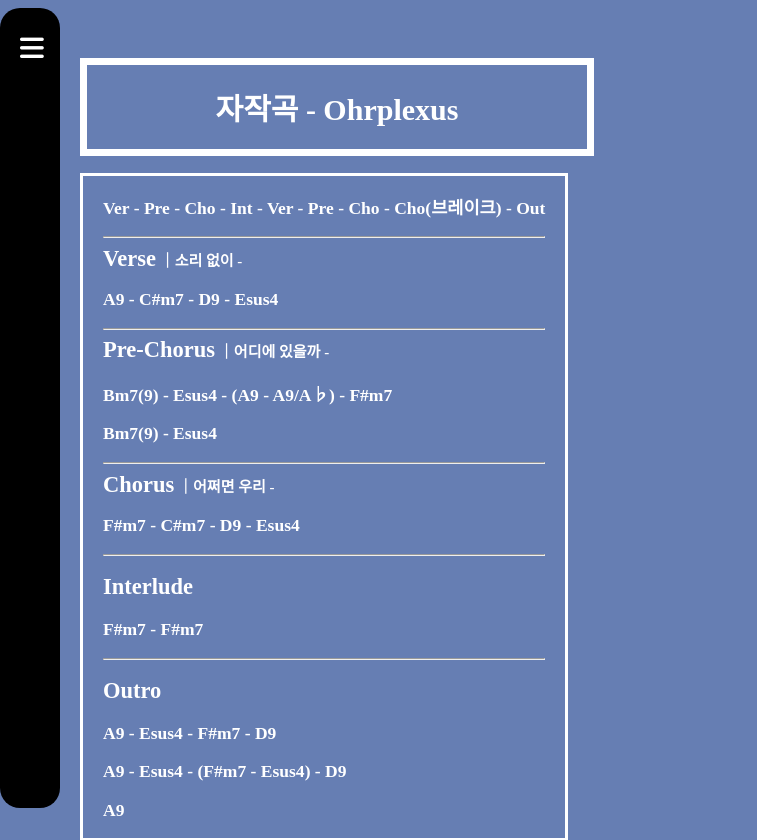
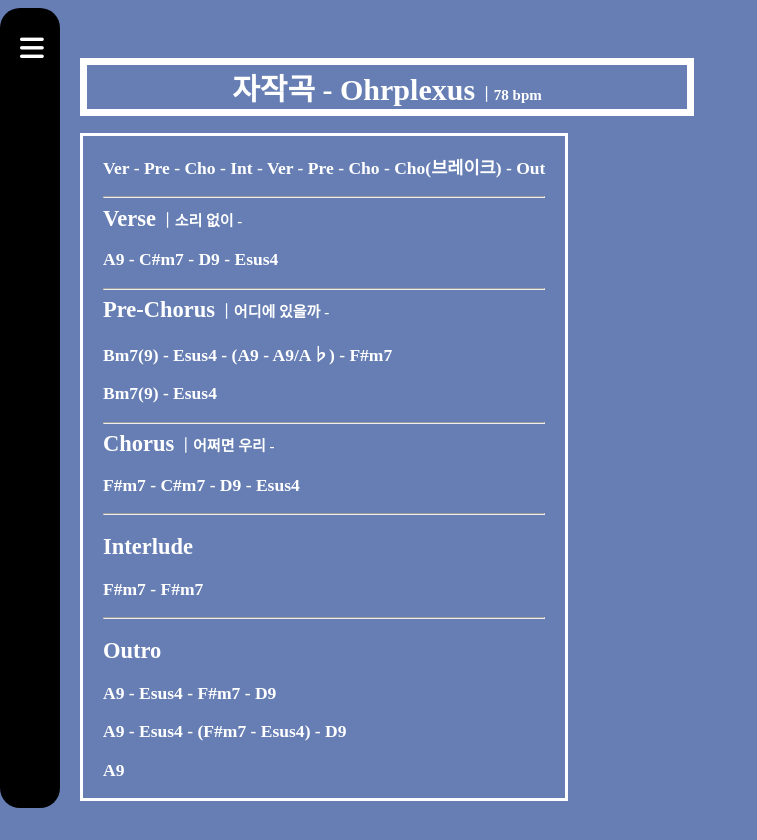
Before and after one commit to k0604/Ohrplexus, a plain HTML site: page index.html in a window 1280 px wide. Shown: the top 840 px of the page, without its empty margins (0-757 px from the left). Drawn offline with Linux system fonts and the light colour scheme.

Commit message:
Update index.html

```diff
--- a/index.html
+++ b/index.html
@@ -18,7 +18,7 @@
       }
       .class_2 {
         text-align: center;
-        width:500px;
+        width:600px;
         padding: 0px;
         border: 7px solid #ffffff;
       }
@@ -110,7 +110,7 @@
   <div class="class_1">
     <a id="자작곡">
       <div class="class_2">
-       <h1>자작곡 - Ohrplexus</h1>
+       <h1 style="display:inline;">자작곡 - Ohrplexus</h1> <h4 style="display: inline;">｜78 bpm </h4>
       </div>
     <br>
     <div class="class_4">
```
